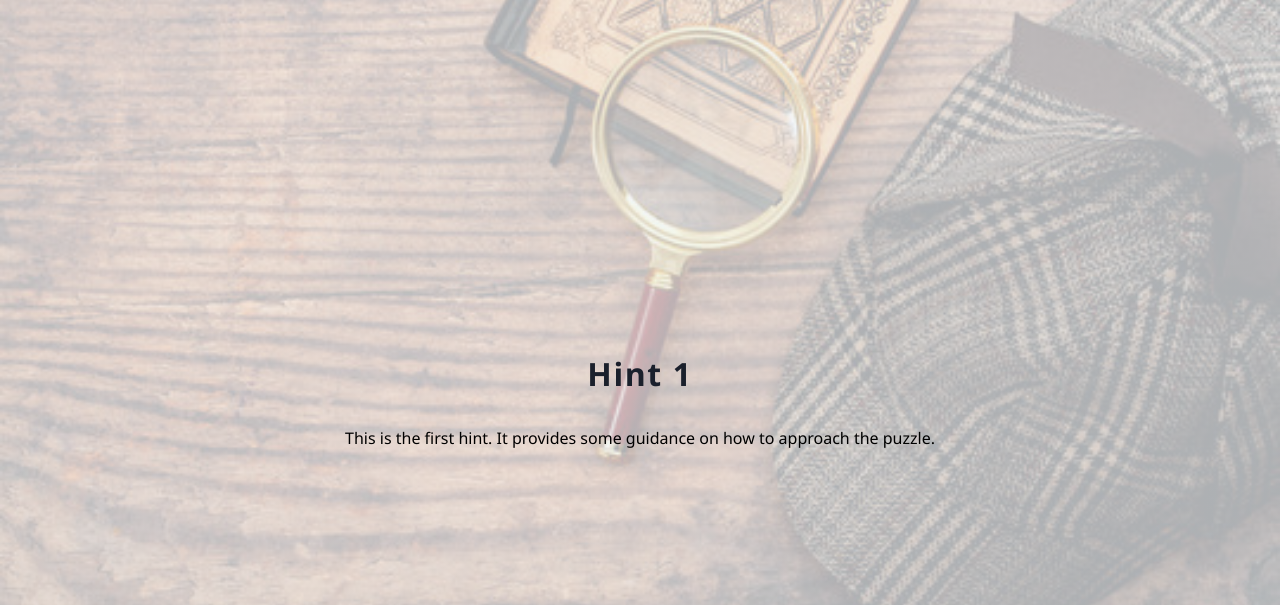
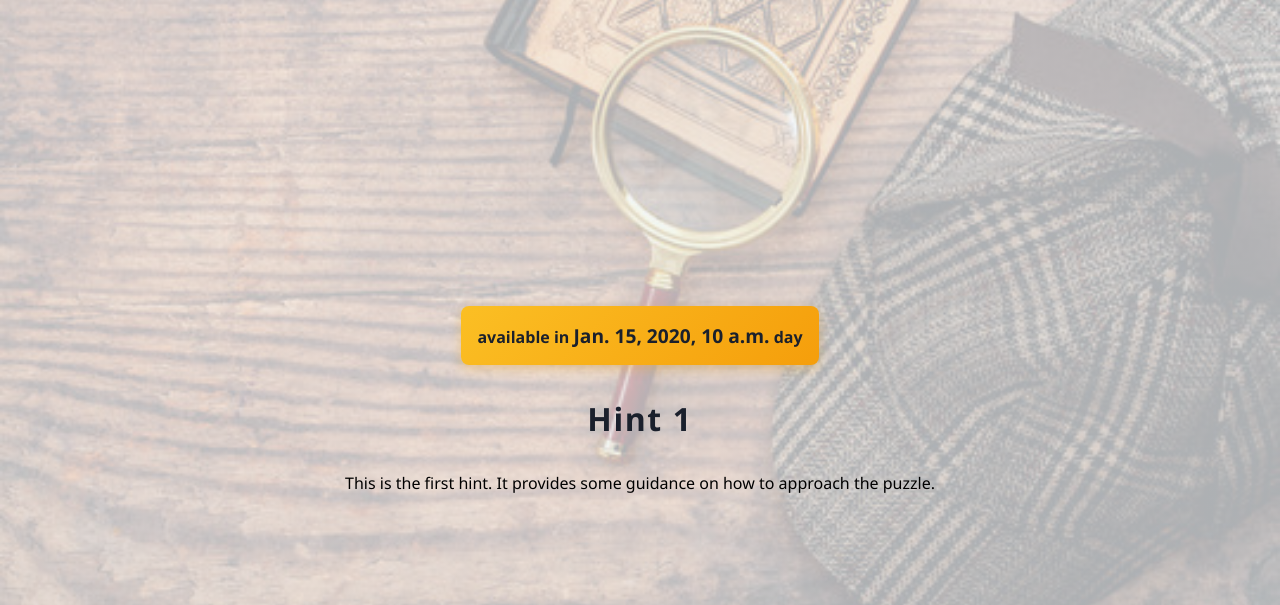
Before and after one commit to MarwinxxD/puzzleWebsite, a Django app: template templates/hints/hint1.html in a window 1280 px wide. Shown: the top 605 px of the page. Run offline with Django 5.2, Linux system fonts and the light colour scheme; the template is opened without the code that fills it: most values are stand-ins (such as "Sample title", 1, 10 or a date in 2020).

Commit message:
added one hint every day

```diff
--- a/puzzle_project/settings.py
+++ b/puzzle_project/settings.py
@@ -8,6 +8,10 @@ DEBUG = os.environ.get("DEBUG", "True").lower() == "true"
 if os.environ.get("VERCEL"):
     DEBUG = False
 ALLOWED_HOSTS = ["127.0.0.1", "localhost", ".vercel.app"]
+
+# Hint release schedule: day 1 maps to this date, day 2 is +1 day, etc.
+HINT_START_DATE = os.environ.get("HINT_START_DATE", "2026-04-02")
+HINT_COUNT = 7
 
 INSTALLED_APPS = [
     "django.contrib.contenttypes",
--- a/static/css/style.css
+++ b/static/css/style.css
@@ -125,3 +125,30 @@ h1 {
   color: #4b5563;
   line-height: 1.6;
 }
+
+.hint-status {
+  color: #1a202c;
+  font-size: 1.1rem;
+  font-weight: 600;
+  text-align: center;
+}
+
+.hint-timer-banner {
+  background: linear-gradient(135deg, #fbbf24, #f59e0b);
+  color: #1a202c;
+  padding: 1rem;
+  border-radius: 8px;
+  margin-bottom: 2rem;
+  text-align: center;
+  box-shadow: 0 4px 12px rgba(245, 158, 11, 0.3);
+  font-size: 1rem;
+  font-weight: 600;
+}
+
+.hint-timer-banner p {
+  margin: 0;
+}
+
+.hint-timer-banner strong {
+  font-size: 1.2rem;
+}
--- a/templates/hints/hint1.html
+++ b/templates/hints/hint1.html
@@ -8,7 +8,13 @@
         <link rel="stylesheet" href="{% static 'css/style.css' %}" />
     </head>
     <body>
-        <h1>Hint 1</h1>
+        {% if not is_available %}
+        <div class="hint-timer-banner">
+            <p>available in <strong id="countdown">{{ days_until_unlock }}</strong> day{{ days_until_unlock|pluralize }}</p>
+        </div>
+        {% endif %}
+
+        <h1>Hint {{ hint_number }}</h1>
         <div>
             <p>This is the first hint. It provides some guidance on how to approach the puzzle.</p>
         </div>
--- a/templates/hints/hint2.html
+++ b/templates/hints/hint2.html
@@ -8,6 +8,12 @@
         <link rel="stylesheet" href="{% static 'css/style.css' %}" />
     </head>
     <body>
+        {% if not is_available %}
+        <div class="hint-timer-banner">
+            <p>available <strong id="countdown">{{ days_until_unlock }}</strong> day{{ days_until_unlock|pluralize }}</p>
+        </div>
+        {% endif %}
+
         <h1>Hint 2</h1>
         <div>
             <p>This is the second hint. It provides some guidance on how to approach the puzzle.</p>
--- a/templates/hints/hint3.html
+++ b/templates/hints/hint3.html
@@ -8,6 +8,12 @@
         <link rel="stylesheet" href="{% static 'css/style.css' %}" />
     </head>
     <body>
+        {% if not is_available %}
+        <div class="hint-timer-banner">
+            <p>available <strong id="countdown">{{ days_until_unlock }}</strong> day{{ days_until_unlock|pluralize }}</p>
+        </div>
+        {% endif %}
+
         <h1>Hint 3</h1>
         <div>
             <p>This is the third hint. It provides some guidance on how to approach the puzzle.</p>
--- a/templates/hints/hint4.html
+++ b/templates/hints/hint4.html
@@ -8,6 +8,12 @@
         <link rel="stylesheet" href="{% static 'css/style.css' %}" />
     </head>
     <body>
+        {% if not is_available %}
+        <div class="hint-timer-banner">
+            <p>available in <strong id="countdown">{{ days_until_unlock }}</strong> day{{ days_until_unlock|pluralize }}</p>
+        </div>
+        {% endif %}
+
         <h1>Hint 4</h1>
         <div>
             <p>This is the fourth hint. It provides some guidance on how to approach the puzzle.</p>
--- a/templates/hints/hint5.html
+++ b/templates/hints/hint5.html
@@ -8,6 +8,12 @@
         <link rel="stylesheet" href="{% static 'css/style.css' %}" />
     </head>
     <body>
+        {% if not is_available %}
+        <div class="hint-timer-banner">
+            <p>available in <strong id="countdown">{{ days_until_unlock }}</strong> day{{ days_until_unlock|pluralize }}</p>
+        </div>
+        {% endif %}
+
         <h1>Hint 5</h1>
         <div>
             <p>This is the fifth hint. It provides some guidance on how to approach the puzzle.</p>
--- a/templates/hints/hint6.html
+++ b/templates/hints/hint6.html
@@ -8,6 +8,12 @@
         <link rel="stylesheet" href="{% static 'css/style.css' %}" />
     </head>
     <body>
+        {% if not is_available %}
+        <div class="hint-timer-banner">
+            <p>available in <strong id="countdown">{{ days_until_unlock }}</strong> day{{ days_until_unlock|pluralize }}</p>
+        </div>
+        {% endif %}
+
         <h1>Hint 6</h1>
         <div>
             <p>This is the sixth hint. It provides some guidance on how to approach the puzzle.</p>
--- a/templates/hints/hint7.html
+++ b/templates/hints/hint7.html
@@ -8,6 +8,12 @@
         <link rel="stylesheet" href="{% static 'css/style.css' %}" />
     </head>
     <body>
+        {% if not is_available %}
+        <div class="hint-timer-banner">
+            <p>available in <strong id="countdown">{{ days_until_unlock }}</strong> day{{ days_until_unlock|pluralize }}</p>
+        </div>
+        {% endif %}
+
         <h1>Hint 7</h1>
         <div>
             <p>This is the seventh hint. It provides some guidance on how to approach the puzzle.</p>
--- a/templates/home/home.html
+++ b/templates/home/home.html
@@ -11,7 +11,9 @@
     <h1>Puzzle Hints</h1>
     <div class="hints-grid">
       {% for hint_number in hint_numbers %}
-        <a class="hint-box" href="{% url 'hint-page' hint_number %}" aria-label="Open hint {{ hint_number }}">Hint {{ hint_number }}</a>
+        <a class="hint-box hint-box-link" href="{% url 'hint-page' hint_number %}" aria-label="Open hint {{ hint_number }}">Hint {{ hint_number }}</a>
+      {% empty %}
+        <p class="hint-status">No hints available.</p>
       {% endfor %}
     </div>
 
```
Also changed, not shown: hints/views.py (+43 -3 lines).
